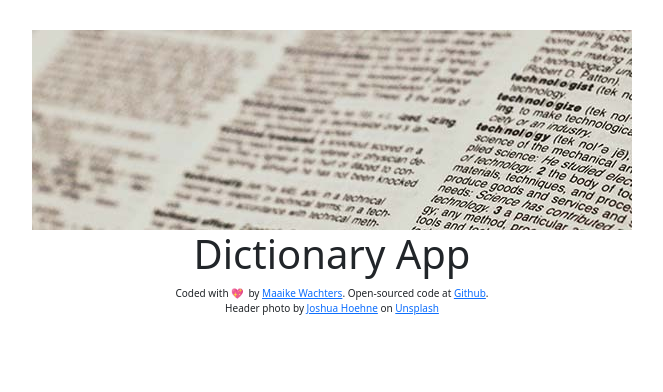
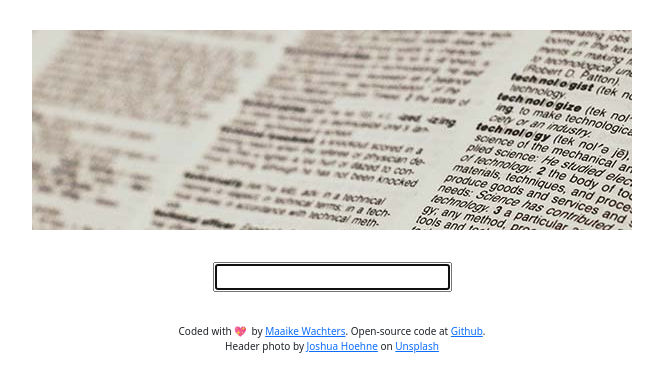
Before and after one commit to MaaikeWachters/dictionary-app, a React (Create React App) app: page / in a window 1280 px wide. Shown: the top 392 px of the page, without its empty margins (308-971 px from the left). Built offline with nearby package versions, Linux system fonts and the light colour scheme.

Commit message:
Added search engine

```diff
--- a/public/index.html
+++ b/public/index.html
@@ -2,29 +2,19 @@
 <html lang="en">
   <head>
     <meta charset="utf-8" />
-    <link rel="icon" href="%PUBLIC_URL%/favicon.ico" />
+
     <meta name="viewport" content="width=device-width, initial-scale=1" />
     <meta name="theme-color" content="#000000" />
     <meta
       name="description"
       content="Web site created using create-react-app"
     />
-    <link rel="apple-touch-icon" href="%PUBLIC_URL%/logo192.png" />
-    <!--
-      manifest.json provides metadata used when your web app is installed on a
-      user's mobile device or desktop. See https://developers.google.com/web/fundamentals/web-app-manifest/
-    -->
-    <link rel="manifest" href="%PUBLIC_URL%/manifest.json" />
-    <!--
-      Notice the use of %PUBLIC_URL% in the tags above.
-      It will be replaced with the URL of the `public` folder during the build.
-      Only files inside the `public` folder can be referenced from the HTML.
 
-      Unlike "/favicon.ico" or "favicon.ico", "%PUBLIC_URL%/favicon.ico" will
-      work correctly both with client-side routing and a non-root public URL.
-      Learn how to configure a non-root public URL by running `npm run build`.
-    -->
-    <title>React App</title>
+
+
+
+
+    <title>Dictionary App</title>
   </head>
   <body>
     <noscript>You need to enable JavaScript to run this app.</noscript>
--- a/src/App.css
+++ b/src/App.css
@@ -9,4 +9,5 @@
 
 .App footer {
   font-size: 10px;
+  margin-top: 32px;
 }
--- a/src/App.js
+++ b/src/App.js
@@ -1,19 +1,25 @@
 import "./App.css";
 import DictionaryPicture from "./DictionaryPicture.jpeg";
 import "bootstrap/dist/css/bootstrap.css";
+import Dictionary from "./Dictionary";
 
 export default function App() {
   return (
     <div className="App">
-      <header className="App-header">
+      <div className="container">
+        <header className="App-header img-fluid">
           <img
             src={DictionaryPicture}
             className="Header-picture"
             alt="dictionary"
           />
-        <h1>Dictionary App</h1>
+
 
         </header>
+
+        <main>
+          <Dictionary />
+        </main>
         <footer>
           <div className="footer-coding-credit">
             Coded with 💖 &nbsp;by{" "}
@@ -24,7 +30,7 @@
             >
               Maaike Wachters
             </a>
-          . Open-sourced code at{" "}
+            . Open-source code at{" "}
             <a href="http://www.github.com" target="_blank" rel="noreferrer">
               Github
             </a>
@@ -42,5 +48,6 @@
           </div>
         </footer>
       </div>
+    </div>
   );
 }
--- /dev/null
+++ b/src/Dictionary.css
@@ -0,0 +1,3 @@
+.Dictionary {
+    margin-top: 32px;
+}
--- /dev/null
+++ b/src/Dictionary.js
@@ -0,0 +1,23 @@
+import React, { useState } from "react";
+import "./Dictionary.css";
+
+export default function Dictionary() {
+  let [keyword, setKeyword] = useState("");
+
+  function search(event) {
+    event.preventDefault();
+    alert(`Searching for ${keyword}`);
+  }
+
+  function handleKeywordChange(event) {
+    setKeyword(event.target.value);
+  }
+
+  return (
+    <div className="Dictionary">
+      <form onSubmit={search}>
+        <input type="search" autoFocus={true} onChange={handleKeywordChange} />
+      </form>
+    </div>
+  );
+}
```
Lines whose indentation alone changed are shown as unchanged.
